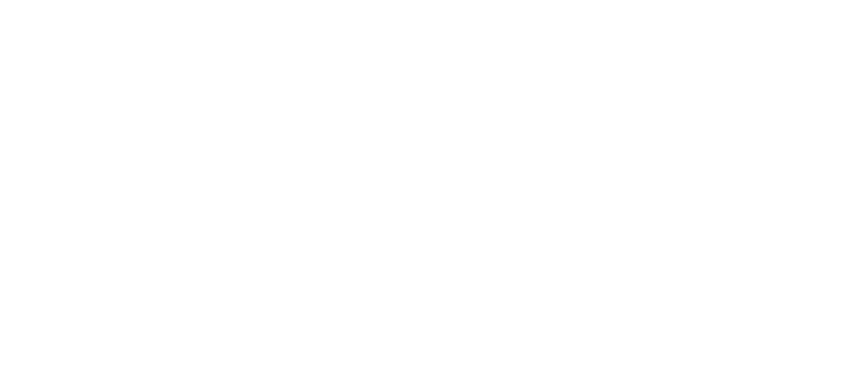
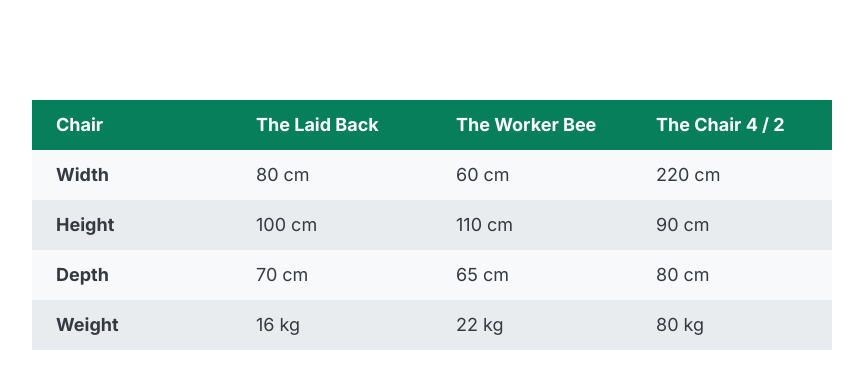
Before and after one commit to hoiredalert3/My-code---Udemy-Build-Responsive-Real-World-Websites-with_HTML-and-CSS-2022-6, a plain HTML site: page 06-Components/03-table.html in a window 1280 px wide. Shown: the whole page, without its empty margins (208-1071 px from the left). Drawn offline with Linux system fonts and the light colour scheme.

Commit message:
finish 03-table

```diff
--- a/06-Components/03-table.html
+++ b/06-Components/03-table.html
@@ -28,8 +28,86 @@
         font-family: "Inter", sans-serif;
         color: #343a40;
         line-height: 1;
+
+        position: relative;
+      }
+
+      table {
+        width: 800px;
+        margin-top: 100px;
+        /* border: 1px solid #343a40; */
+        border-collapse: collapse;
+        font-size: 18px;
+
+        position: absolute;
+        top: 50%;
+        left: 50%;
+        transform: translate(-50%, 0);
+      }
+
+      th,
+      td {
+        /* border: 1px solid #343a40; */
+        padding: 16px 24px;
+        text-align: left;
+      }
+
+      thead tr {
+        background-color: #087f5b;
+        color: #fff;
+      }
+
+      thead th {
+        width: calc(100% / 4);
+        /* width: 25%; */
+      }
+
+      tbody tr:nth-child(odd) {
+        background-color: #f8f9fa;
+      }
+
+      tbody tr:nth-child(even) {
+        background-color: #e9ecef;
       }
     </style>
   </head>
-  <body></body>
+  <body>
+    <table>
+      <thead>
+        <tr>
+          <th>Chair</th>
+          <th>The Laid Back</th>
+          <th>The Worker Bee</th>
+          <th>The Chair 4 / 2</th>
+        </tr>
+      </thead>
+
+      <tbody>
+        <tr>
+          <th>Width</th>
+          <td>80 cm</td>
+          <td>60 cm</td>
+          <td>220 cm</td>
+        </tr>
+        <tr>
+          <th>Height</th>
+          <td>100 cm</td>
+          <td>110 cm</td>
+          <td>90 cm</td>
+        </tr>
+        <tr>
+          <th>Depth</th>
+          <td>70 cm</td>
+          <td>65 cm</td>
+          <td>80 cm</td>
+        </tr>
+        <tr>
+          <th>Weight</th>
+          <td>16 kg</td>
+          <td>22 kg</td>
+          <td>80 kg</td>
+        </tr>
+      </tbody>
+    </table>
+  </body>
 </html>
```
